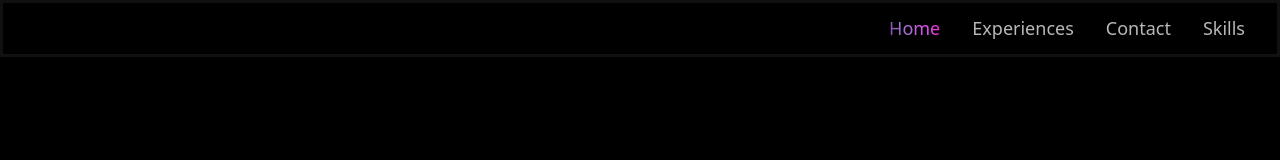
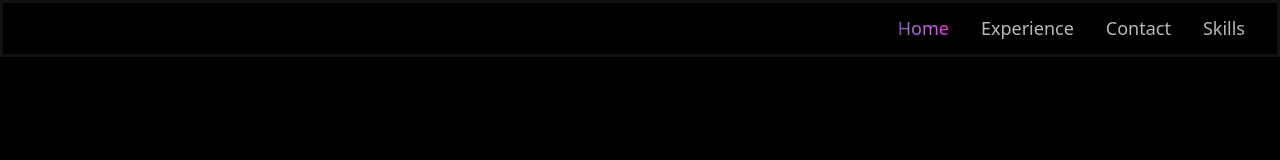
Before and after one commit to Prithivi36/Portfolio, a React (Vite) app in the folder Portfolio/: page / in a window 1280 px wide. Shown: the top 160 px of the page. Built offline with nearby package versions, Linux system fonts and the light colour scheme; a web font is replaced by a local one.

Commit message:
Basic navigation functionalities

```diff
--- a/Portfolio/src/App.jsx
+++ b/Portfolio/src/App.jsx
@@ -10,7 +10,7 @@ function App() {
   return (
     <>
     <Navbar/>
-    <Home />
+    <Home  />
     <div className="border-bottom"></div>
     <ProjectsDetails />
     <div className="border-bottom"></div>
--- a/Portfolio/src/Home/Home.jsx
+++ b/Portfolio/src/Home/Home.jsx
@@ -3,7 +3,7 @@ import Image from './Image';
 function Home() {
   return (
     <>
-    <div style={{ minHeight: '100vh' }} className="d-md-flex mt-5 justify-content-lg-between container-lg gap-5 justify-content-around p-2  align-items-center py-5 bg-none d-block">
+    <div id='Home' style={{ minHeight: '100vh' }} className="d-md-flex mt-5 justify-content-lg-between container-lg gap-5 justify-content-around p-2  align-items-center py-5 bg-none d-block">
       <div className="text-start d-flex">
         <Image />
         <div style={{position: "relative"}} className="p-3">
--- a/Portfolio/src/Navbar.jsx
+++ b/Portfolio/src/Navbar.jsx
@@ -4,10 +4,10 @@ import SideBar from './SideBar';
 function Navbar() {
     const [sideBar,setSideBar]=React.useState(false);
     const [active , setActive]=React.useState("Home")
-    const content=["Home","Experiences","Contact","Skills"]
+    const content=["Home","Experience","Contact","Skills"]
     const elements=content.map((i,j)=>{
         return(
-            <p key={j} onClick={()=>setActive(i)} className={`${active===i?'nav-elements-active':'nav-elements'} rounded-2 mb-0 py-1 px-2`}>{i}</p>
+            <a href={`#${i}`} key={j} onClick={()=>setActive(i)} className={`${active===i?'nav-elements-active':'nav-elements'} rounded-2 text-decoration-none mb-0 py-1 px-2`}>{i}</a>
         )
     })
 
@@ -15,7 +15,7 @@ function Navbar() {
     <>
         <div className='bg-black d-flex align-items-center justify-content-end p-2 navigation'>
             <button onClick={()=>setSideBar(!sideBar)} className="btn d-block d-md-none ">
-                <i className="bi bi-list text-indigo  fw-bolder"></i>
+                <i className="bi bi-list text-indigo nav-togg fw-bolder"></i>
             </button>
             <div className="elements align-items-center d-none d-md-flex px-3 gap-3">
                 {...elements}
--- a/Portfolio/src/Projects/ProjectsDetails.jsx
+++ b/Portfolio/src/Projects/ProjectsDetails.jsx
@@ -6,7 +6,7 @@ import {projects} from './Projects.js'
 function ProjectsDetails() {
   return (
     <>
-    <div>
+    <div id='Experience'>
         <h1 className=' ms-4  text-indigo fw-bolder title text-center mt-5'>Projects</h1>
     </div>
     <div className="my-5">
--- a/Portfolio/src/SideBar.jsx
+++ b/Portfolio/src/SideBar.jsx
@@ -1,11 +1,11 @@
 import React from 'react'
 function SideBar(props) {
-  const content=["Home","Experiences","Contact","Skills"]
+  const content=["Home","Experience","Contact","Skills"]
   const [active,setActive]=React.useState("Home")
     const elements=content.map((i,j)=>{
         return(
           <>
-          <p  key={j} onClick={()=>setActive(i)} className={`${active===i?'nav-elements-active':'nav-elements'} rounded-2 sidebar-elements py-1 px-2`}>{i}</p>
+          <a href={'#'+i}  key={j} onClick={()=>{setActive(i)}} className={`${active===i?'nav-elements-active':'nav-elements'} rounded-2 sidebar-elements text-decoration-none py-1 px-2`}>{i}</a>
           </>
         )
     })
--- a/Portfolio/src/Skills/Skills.jsx
+++ b/Portfolio/src/Skills/Skills.jsx
@@ -13,7 +13,7 @@ function Skills() {
     const skillsLogos=[java,spring,react,aws,docker,jenkins,sql,mongo]
   return (
     <>
-    <div>
+    <div id='Skills'>
         <h1 className=' ms-4  text-indigo fw-bolder title text-start ps-md-5 ps-2 mt-5'>Skills</h1>
     </div>
     <div className='row p-5 gap-md-0 gap-xl-5'>
--- a/Portfolio/src/index.css
+++ b/Portfolio/src/index.css
@@ -30,7 +30,7 @@ button{
     text-align: justify;
   }
   .sidebar-open {
-    width: 350px;
+    width: 250px;
     padding: 48px 24px;
     opacity: 100;
   }
@@ -234,7 +234,6 @@ button{
     font-size: medium;
   }
 }
-/* .skill-img{
-  width: 100%;
-  height: 100%;
-} */
+.nav-togg{
+  cursor: url("./Images/CustomDiamond.png"),auto !important;
+}
```
